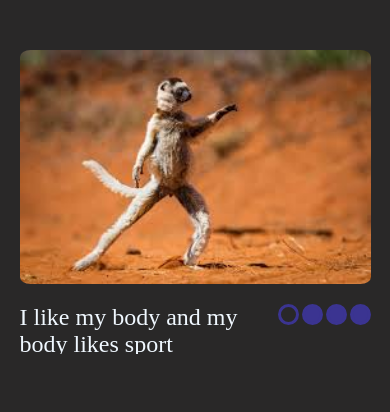
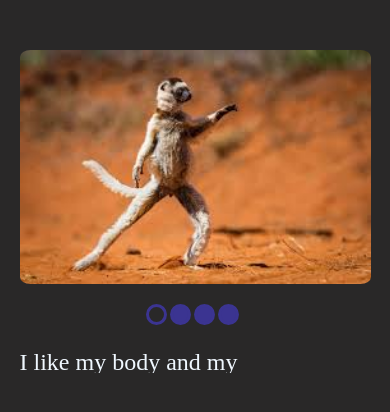
Before and after one commit to selestrel07/cssMemeSlider, a plain HTML site: page cssMemeSlider/index.html in a window 390 px wide. Drawn offline with Linux system fonts and the light colour scheme.

Commit message:
feat: add css for mobile devices (less than 650px width) (Sun 09/15/2024 01:10:44)

```diff
--- a/cssMemeSlider/style.css
+++ b/cssMemeSlider/style.css
@@ -61,6 +61,7 @@ body {
   position: relative;
   width: 70%;
   overflow: hidden;
+  min-height: 1.5rem;
 }
 
 .caption {
@@ -76,7 +77,7 @@ body {
   display: inline-block;
   width: 24.85%;
   color: var(--font-color);
-  font-size: 1.5em;
+  font-size: 1.5rem;
 }
 
 .controls {
@@ -113,3 +114,15 @@ body {
   border: 3px solid var(--control-hover-color);
   background-color: var(--background-color);
 }
+
+@media screen and (width < 650px) {
+  .info {
+    flex-direction: column-reverse;
+    gap: 1.5rem;
+    height: fit-content;
+  }
+
+  .controls {
+    align-self: center;
+  }
+}
```
